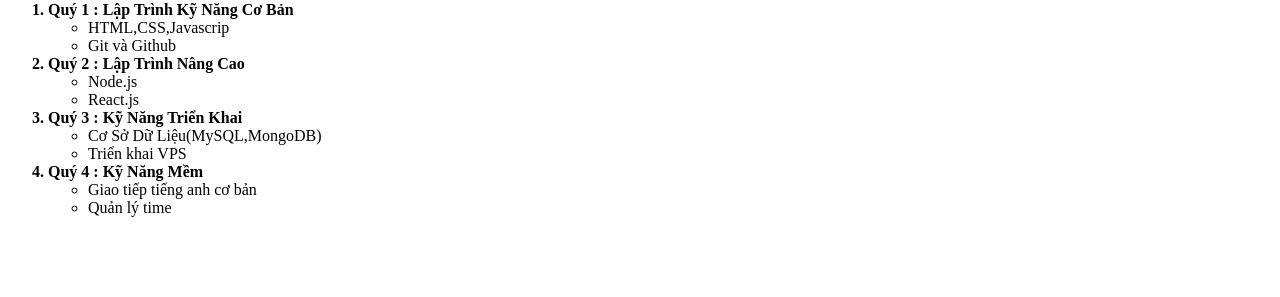
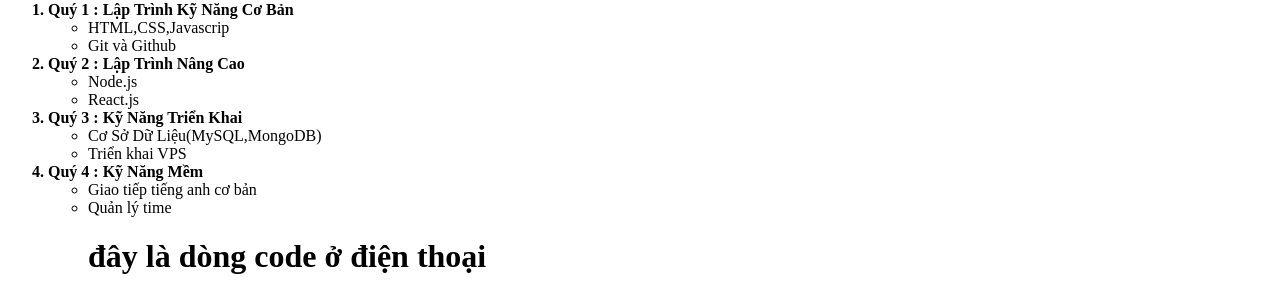
Before and after one commit to khachieu88/du.an.luyen.tap.ul.ol, a plain HTML site: page index.html in a window 1280 px wide. Shown: the part 522-819 px from the top of the page. Drawn offline with Linux system fonts and the light colour scheme.

Commit message:
Update index.html

```diff
--- a/index.html
+++ b/index.html
@@ -70,6 +70,7 @@
       <ul>
         <li>Giao tiếp tiếng anh cơ bản</li>
         <li>Quản lý time</li>
+        <h1> đây là dòng code ở điện thoại</>
       </ul>
     </ol>
   </body>
```
